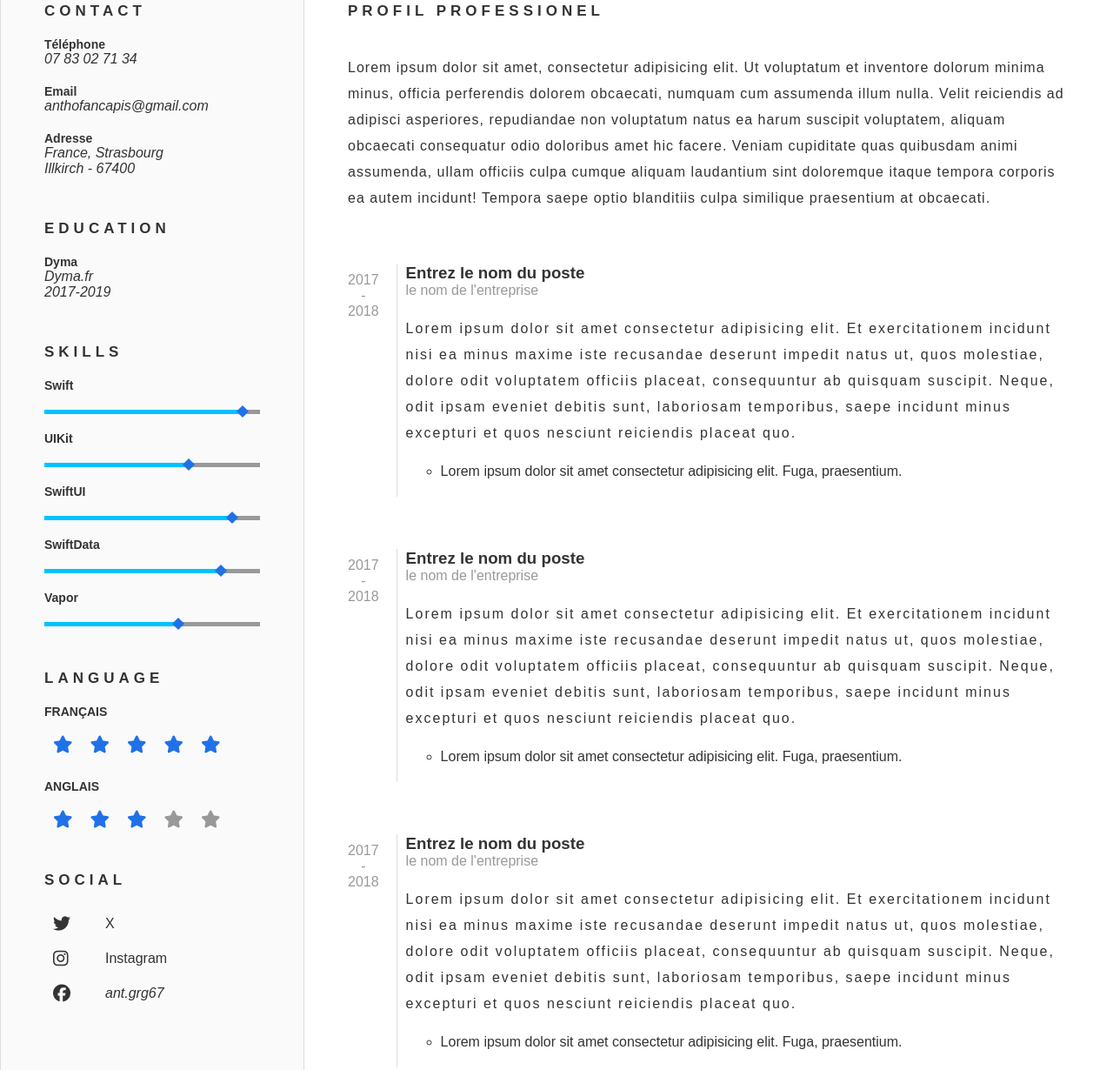
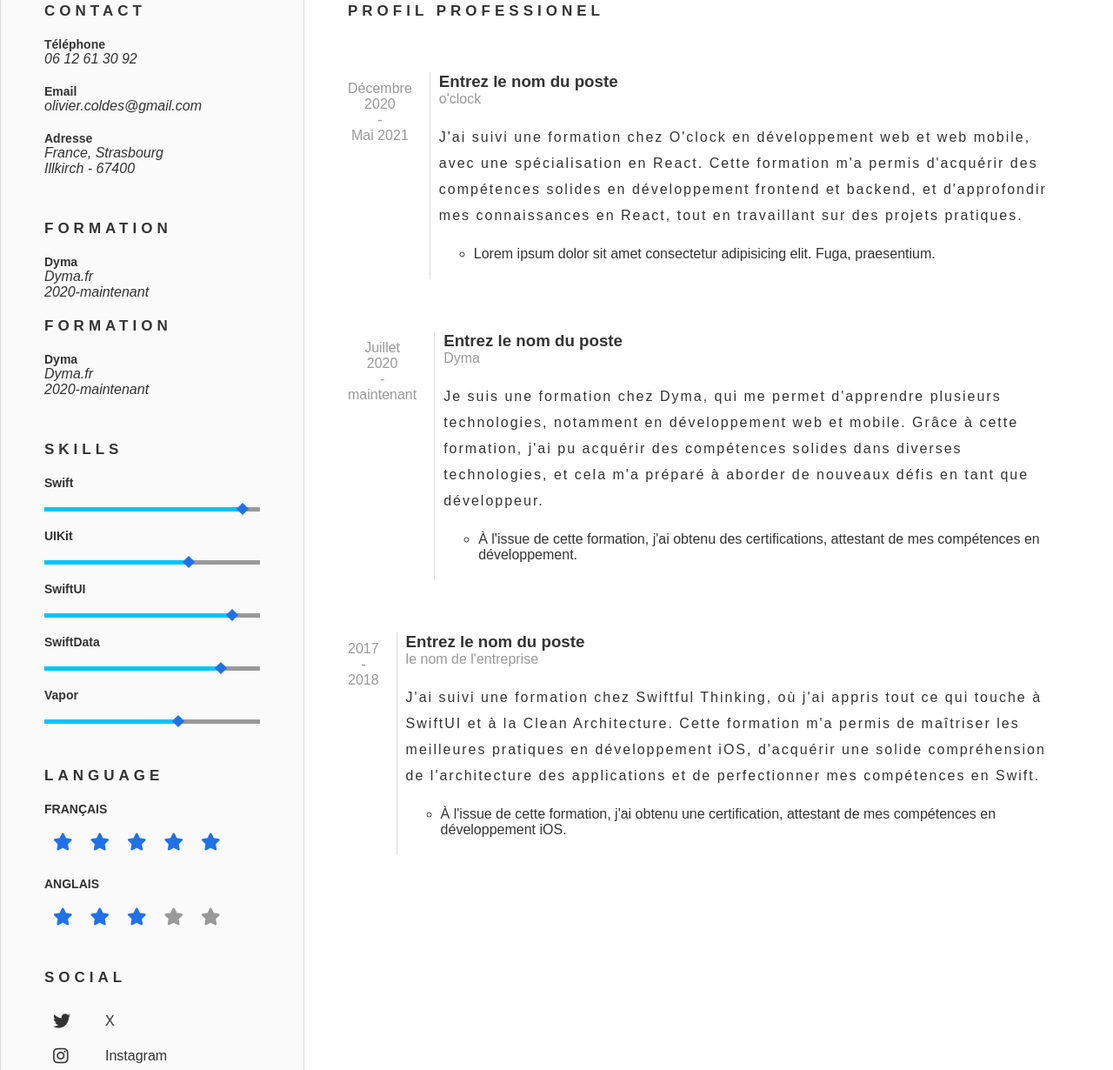
Before and after one commit to developeroliver/CV, a plain HTML site: page index.html in a window 1280 px wide. Shown: the part 423-1653 px from the top of the page at 87% size. Drawn offline with Linux system fonts and the light colour scheme; a web font is replaced by a local one.

Commit message:
ajout compétences

```diff
--- a/index.html
+++ b/index.html
@@ -51,9 +51,9 @@
           <div class="aside-content">
             <h2 class="title-small">Contact</h2>
             <h3>Téléphone</h3>
-            <p>07 83 02 71 34</p>
+            <p>06 12 61 30 92</p>
             <h3>Email</h3>
-            <p>anthofancapis@gmail.com</p>
+            <p>olivier.coldes@gmail.com</p>
             <h3>Adresse</h3>
             <p>France, Strasbourg <br>
             Illkirch - 67400</p>
@@ -61,10 +61,15 @@
 
           <!-- Partie Education -->
           <div class="aside-content">
-            <h2 class="title-small">Education</h2>
+            <h2 class="title-small">Formation</h2>
             <h3>Dyma</h3>
             <p>Dyma.fr <br>
-              2017-2019</p>
+              2020-maintenant</p>
+
+            <h2 class="title-small">Formation</h2>
+            <h3>Dyma</h3>
+            <p>Dyma.fr <br>
+              2020-maintenant</p>
           </div>
 
           <!-- Partie Skills -->
@@ -144,20 +149,37 @@
 
         <main>
           <h2 class="title-small">Profil Professionel</h2>
-          <p class="mb-5">Lorem ipsum dolor sit amet, consectetur adipisicing elit. Ut voluptatum et inventore dolorum minima minus, officia perferendis dolorem obcaecati, numquam cum assumenda illum nulla. Velit reiciendis ad adipisci asperiores, repudiandae non voluptatum natus ea harum suscipit voluptatem, aliquam obcaecati consequatur odio doloribus amet hic facere. Veniam cupiditate quas quibusdam animi assumenda, ullam officiis culpa cumque aliquam laudantium sint doloremque itaque tempora corporis ea autem incidunt! Tempora saepe optio blanditiis culpa similique praesentium at obcaecati.</p>
+          <p class="mb-5">
+          </p>
 
           <!-- Partie Parcours -->
 
           <div class="timeline-container">
           <div class="timeline">
-            <p class="text-hint">2017 <br> - <br>2018</p>
+            <p class="text-hint">Décembre 2020  <br> - <br>Mai 2021</p>
           </div>
           <div class="content">
             <h3>Entrez le nom du poste</h3>
-            <p class="text-hint mb-2">le nom de l'entreprise</p>
-            <p>Lorem ipsum dolor sit amet consectetur adipisicing elit. Et exercitationem incidunt nisi ea minus maxime iste recusandae deserunt impedit natus ut, quos molestiae, dolore odit voluptatem officiis placeat, consequuntur ab quisquam suscipit. Neque, odit ipsam eveniet debitis sunt, laboriosam temporibus, saepe incidunt minus excepturi et quos nesciunt reiciendis placeat quo.</p>
+            <p class="text-hint mb-2">o'clock</p>
+            <p>J'ai suivi une formation chez O'clock en développement web et web mobile, avec une spécialisation en React. Cette formation m'a permis d'acquérir des compétences solides en développement frontend et backend, et d'approfondir mes connaissances en React, tout en travaillant sur des projets pratiques.
+            </p>
             <ul>
               <li>Lorem ipsum dolor sit amet consectetur adipisicing elit. Fuga, praesentium.</li>
+            </ul>
+          </div>
+        </div>
+
+        <div class="timeline-container">
+          <div class="timeline">
+            <p class="text-hint">Juillet 2020 <br> - <br>maintenant</p>
+          </div>
+          <div class="content">
+            <h3>Entrez le nom du poste</h3>
+            <p class="text-hint mb-2">Dyma</p>
+            <p>Je suis une formation chez Dyma, qui me permet d'apprendre plusieurs technologies, notamment en développement web et mobile. Grâce à cette formation, j'ai pu acquérir des compétences solides dans diverses technologies, et cela m'a préparé à aborder de nouveaux défis en tant que développeur.
+            </p>
+            <ul>
+              <li>À l'issue de cette formation, j'ai obtenu des certifications, attestant de mes compétences en développement.</li>
             </ul>
           </div>
         </div>
@@ -169,23 +191,10 @@
           <div class="content">
             <h3>Entrez le nom du poste</h3>
             <p class="text-hint mb-2">le nom de l'entreprise</p>
-            <p>Lorem ipsum dolor sit amet consectetur adipisicing elit. Et exercitationem incidunt nisi ea minus maxime iste recusandae deserunt impedit natus ut, quos molestiae, dolore odit voluptatem officiis placeat, consequuntur ab quisquam suscipit. Neque, odit ipsam eveniet debitis sunt, laboriosam temporibus, saepe incidunt minus excepturi et quos nesciunt reiciendis placeat quo.</p>
-            <ul>
-              <li>Lorem ipsum dolor sit amet consectetur adipisicing elit. Fuga, praesentium.</li>
-            </ul>
-          </div>
-        </div>
-
-        <div class="timeline-container">
-          <div class="timeline">
-            <p class="text-hint">2017 <br> - <br>2018</p>
-          </div>
-          <div class="content">
-            <h3>Entrez le nom du poste</h3>
-            <p class="text-hint mb-2">le nom de l'entreprise</p>
-            <p>Lorem ipsum dolor sit amet consectetur adipisicing elit. Et exercitationem incidunt nisi ea minus maxime iste recusandae deserunt impedit natus ut, quos molestiae, dolore odit voluptatem officiis placeat, consequuntur ab quisquam suscipit. Neque, odit ipsam eveniet debitis sunt, laboriosam temporibus, saepe incidunt minus excepturi et quos nesciunt reiciendis placeat quo.</p>
-            <ul>
-              <li>Lorem ipsum dolor sit amet consectetur adipisicing elit. Fuga, praesentium.</li>
+            <p>J'ai suivi une formation chez Swiftful Thinking, où j'ai appris tout ce qui touche à SwiftUI et à la Clean Architecture. Cette formation m'a permis de maîtriser les meilleures pratiques en développement iOS, d'acquérir une solide compréhension de l'architecture des applications et de perfectionner mes compétences en Swift.
+              </p>
+              <ul>
+              <li>À l'issue de cette formation, j'ai obtenu une certification, attestant de mes compétences en développement iOS.</li>
             </ul>
           </div>
         </div>
```
